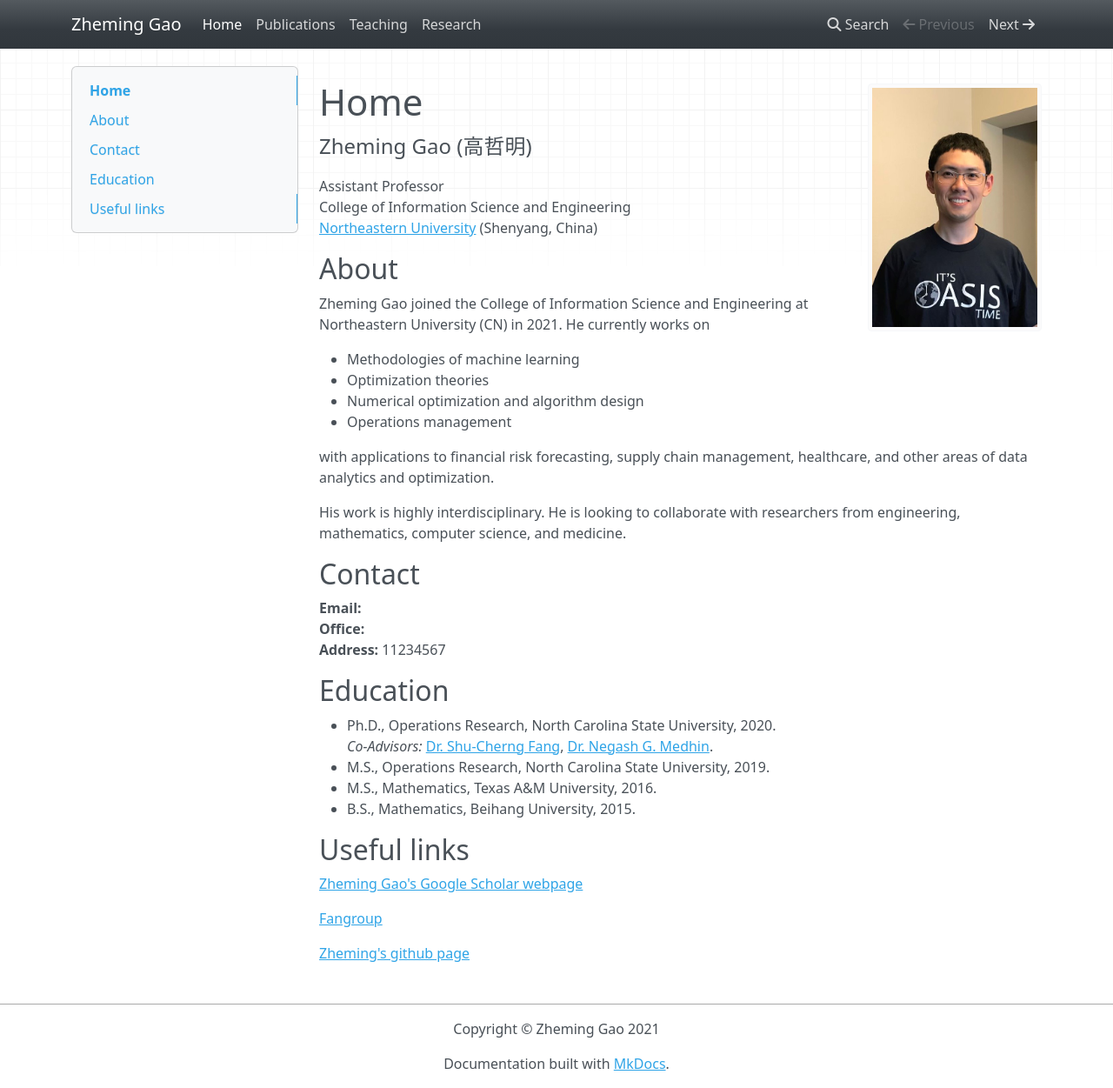
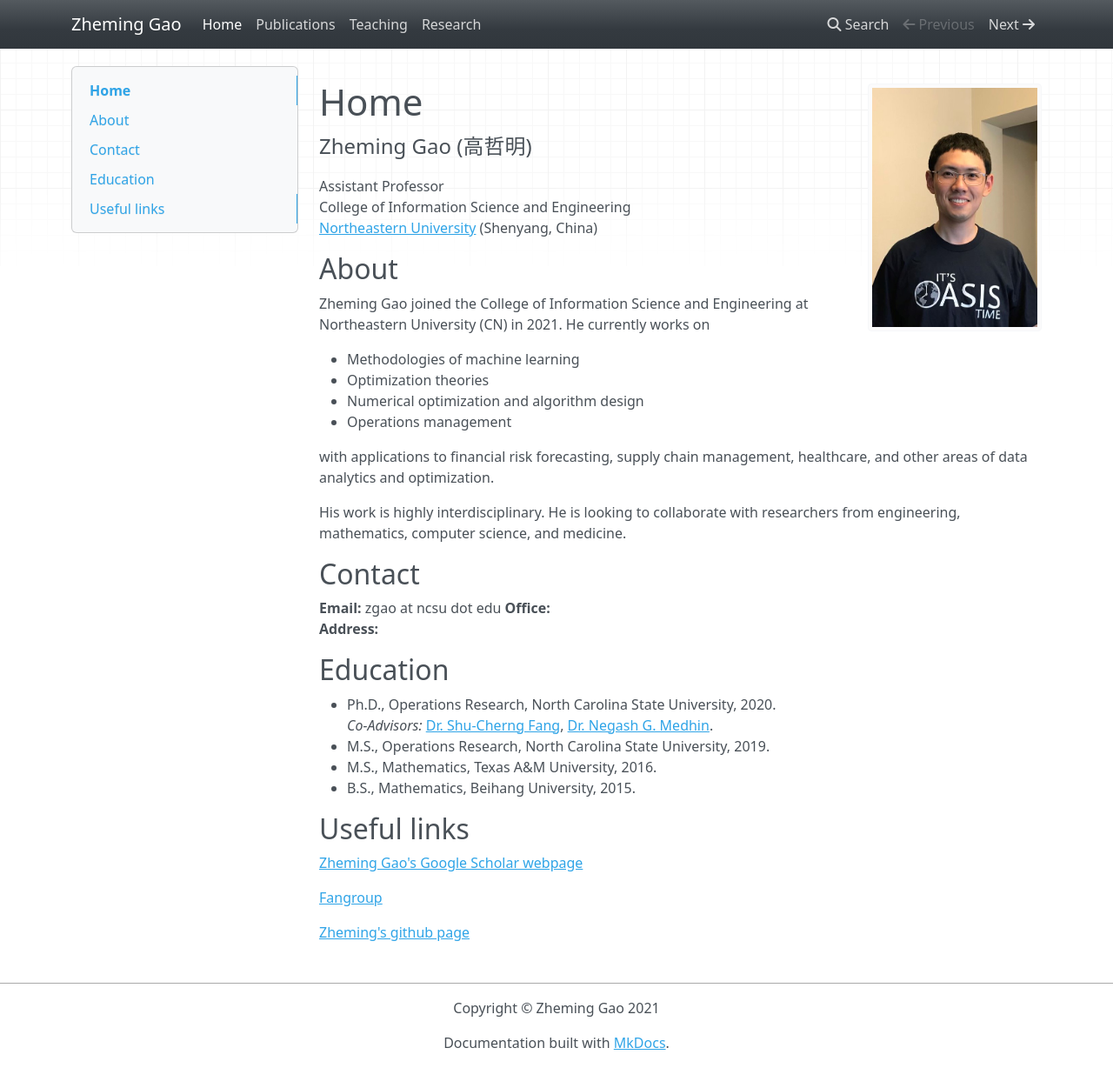
Before and after one commit to tonygaobasketball/zgao, an MkDocs documentation site: the page built from docs/docs/index.md, in a window 1280 px wide and 1251 px high. Shown: the whole window at 87% size. Built offline with MkDocs 1.6.1, drawn with Linux system fonts in a browser that asks for light colours; nearby versions of some CDN libraries.

Commit message:
commit edit index.md

```diff
--- a/docs/docs/index.md
+++ b/docs/docs/index.md
@@ -27,9 +27,9 @@ His work is highly interdisciplinary. He is looking to collaborate with research
 
 ## Contact
 
-**Email:**
+**Email:**  zgao at ncsu dot edu
 **Office:**
-**Address:**  11234567
+**Address:**
 
 ## Education
 
```
Also changed, not shown: docs/site/index.html, docs/site/search/search_index.json, 1 other file.
